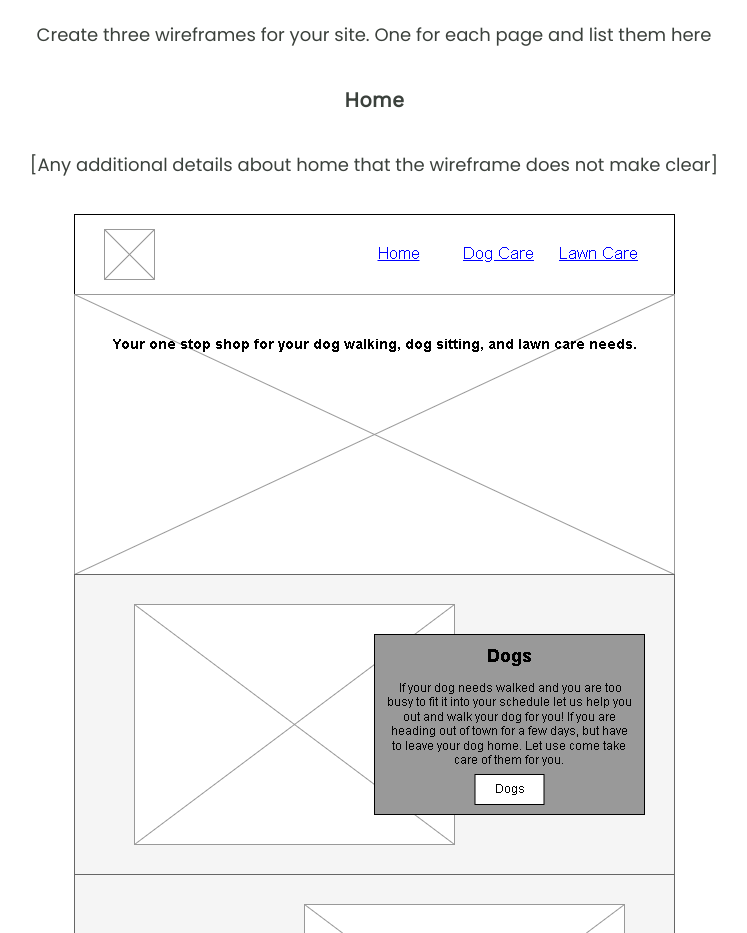
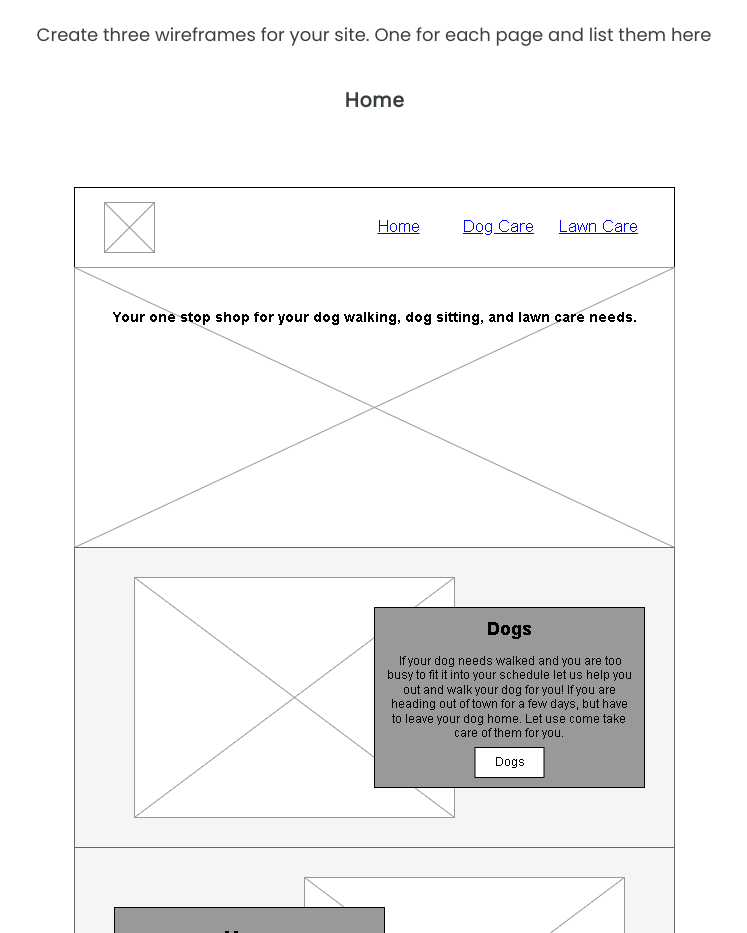
Before and after one commit to taggmcd/wwd130, a plain HTML site: page mowdog/site-plan.html in a window 1280 px wide. Shown: the part 7399-8332 px from the top of the page, without its empty margins (266-1013 px from the left). Drawn offline with nearby package versions, Linux system fonts and the light colour scheme.

Commit message:
Adjust site plan page

```diff
--- a/mowdog/site-plan.html
+++ b/mowdog/site-plan.html
@@ -261,8 +261,7 @@
 
       <h3>Home</h3>
       <p>
-        [Any additional details about home that the wireframe does not make
-        clear]
+
       </p>
       <img
         src="images/main-page-sitemap.png"
```
